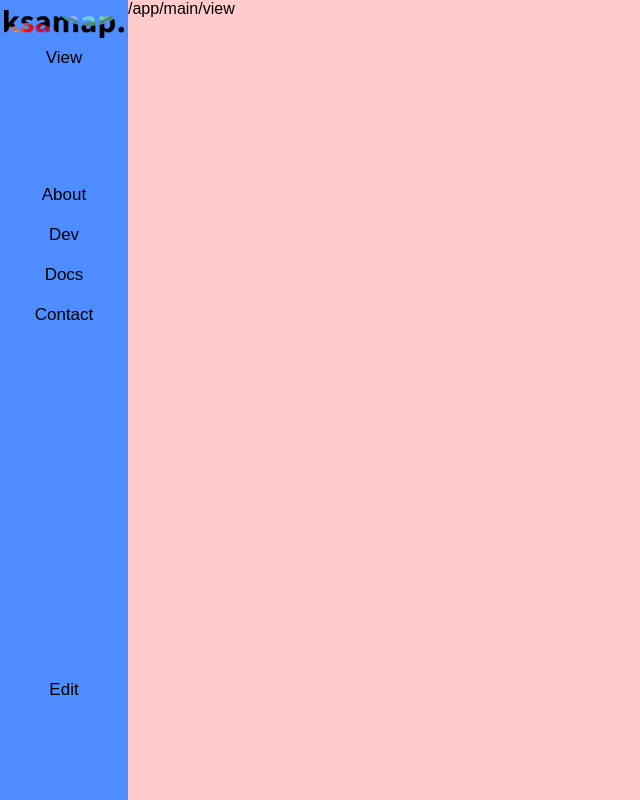
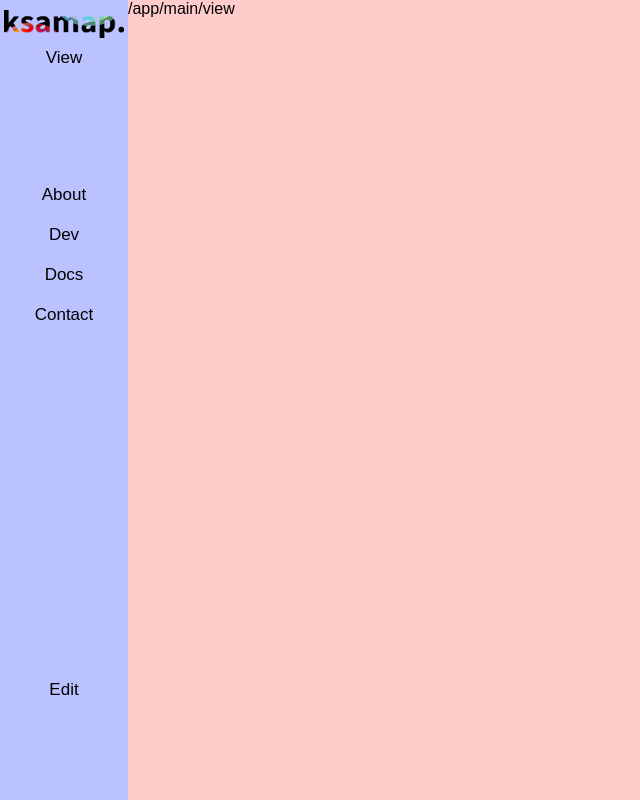
Before and after one commit to pdcompound/ksamap0516-2manual, a Next.js app: page /main/view in a window 1280 px wide. Shown: the whole page, without its empty margins (0-640 px from the left). Built offline with nearby package versions, Linux system fonts and the light colour scheme; a web font is replaced by a local one.

Commit message:
Changed shade of viewbar

```diff
--- a/src/componants/viewbar.module.css
+++ b/src/componants/viewbar.module.css
@@ -5,7 +5,7 @@
     height: 100%;
     width: 10%;
 
-    background-color: rgb(78, 141, 255);
+    background-color: rgb(186, 195, 255);
     display: flex;
     flex-direction: column;
     align-items: center;
```
